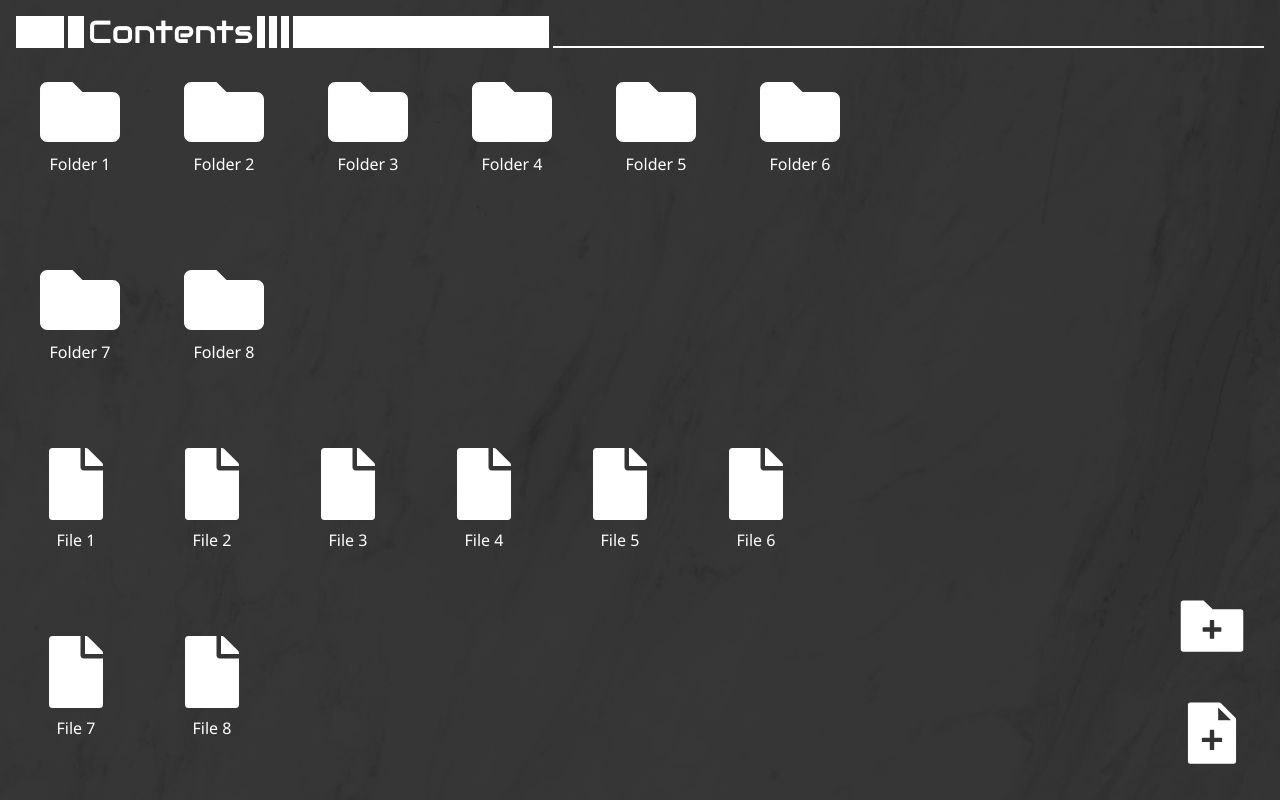
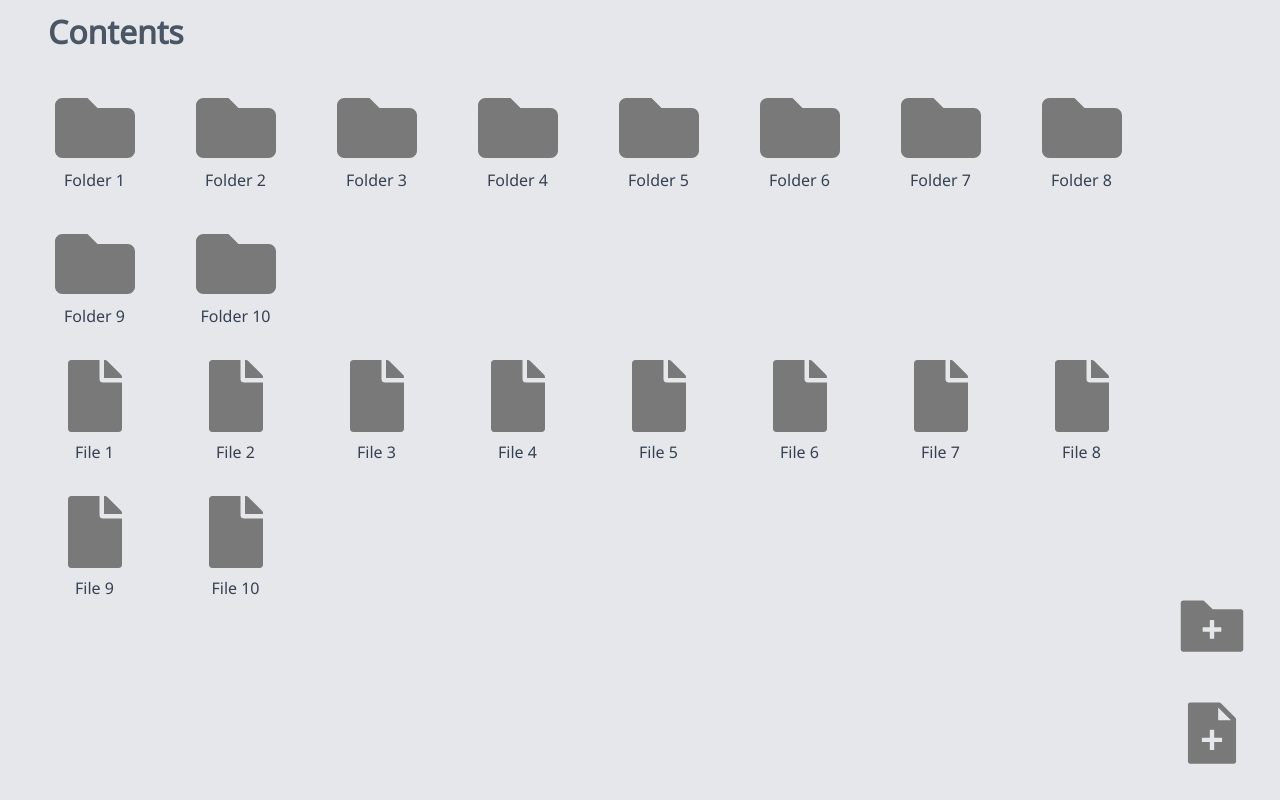
Before and after one commit to yoshiInGit/prompt_pot, a Next.js app: page / in a window 1280 px wide. Built offline with nearby package versions, Linux system fonts and the light colour scheme.

Commit message:
ホームページのデザインを変更

```diff
--- a/app/(pages)/modules/File.tsx
+++ b/app/(pages)/modules/File.tsx
@@ -44,10 +44,10 @@ const File: React.FC<FileProps> = ({
   };
 
     return (
-        <div className="relative m-4 cursor-pointer flex flex-col justify-center items-center"
+        <div className="w-1/8 relative cursor-pointer flex flex-col justify-center items-center"
              onClick={handleClick}>
-            <FaFile color="white" size={72}/>
-            <div className="text-white mt-2">{name}</div>
+            <FaFile color="#797979" size={72}/>
+            <div className="text-gray-700 mt-2">{name}</div>
         </div>
     )
 }
--- a/app/(pages)/modules/Folder.tsx
+++ b/app/(pages)/modules/Folder.tsx
@@ -44,10 +44,10 @@ const Folder: React.FC<FolderProps> = ({
   };
 
     return (
-        <div className="relative m-4 cursor-pointer flex flex-col justify-center items-center"
+        <div className="w-1/8 relative cursor-pointer flex flex-col justify-center items-center"
              onClick={handleClick}>
-            <FaFolder color="white" size={80}/>
-            <div className="text-white ">{name}</div>
+            <FaFolder color="#797979" size={80}/>
+            <div className="text-gray-700 ">{name}</div>
         </div>
     )
 }
--- a/app/(pages)/page.tsx
+++ b/app/(pages)/page.tsx
@@ -1,6 +1,5 @@
 'use client';
 
-import Image from "next/image";
 import { Audiowide } from "next/font/google";
 import Folder from "./modules/Folder";
 import File from "./modules/File";
@@ -8,17 +7,14 @@ import React from "react";
 import { AiFillFileAdd } from "react-icons/ai";
 import { AiFillFolderAdd } from "react-icons/ai";
 
-const AudiWideFont = Audiowide({
-  weight: "400"
-});
 
 export default function Home() {
 
   // TODO 仮のフォルダデータとファイルデータ
-  const [folderData, setFolderData] = React.useState([1,1,1,1,1,1,1,1,]);
-  const [fileData, setFileData] = React.useState([1,1,1,1,1,1,1,1,]);
+  const [folderData, setFolderData] = React.useState([1,2,3,4,5,6,7,8,9,10]);
+  const [fileData, setFileData] = React.useState([1,1,1,1,1,1,1,1,1,1,1]);
 
-  const COL_NUM = 6; // 1行に表示するフォルダとファイルの数
+  const COL_NUM = 8; // 1行に表示するフォルダとファイルの数
 
   // フォルダコンポーネントを一覧
   const folderEls = () =>{
@@ -26,7 +22,14 @@ export default function Home() {
 
      for(let i=0; i<folderData.length; i+=COL_NUM){
         let row = [];
-        for(let j=0; j<COL_NUM && i+j<folderData.length; j++){
+        for(let j=0; j<COL_NUM; j++){
+
+          // 左詰めになるように空の要素を挿入
+          if(i+j>=folderData.length){
+            row.push(<div className="w-1/8 h-full"/>)
+            continue
+          }
+
           row.push(
             <Folder
               key={i+j}
@@ -38,7 +41,7 @@ export default function Home() {
         }
 
         folderEl.push(
-          <div className="w-full flex justify-start items-center gap-8">
+          <div className="w-full flex justify-start items-center ">
             {row}
           </div>
         );
@@ -52,7 +55,13 @@ export default function Home() {
 
     for(let i=0; i<fileData.length; i+=COL_NUM){
       let row = [];
-      for(let j=0; j<COL_NUM && i+j<fileData.length; j++){
+      for(let j=0; j<COL_NUM; j++){
+          // 左詰めになるように空の要素を挿入
+          if(i+j>=folderData.length){
+            row.push(<div className="w-1/8 h-full"/>)
+            continue
+          }
+
         row.push(
           <File
             key={i+j}
@@ -64,7 +73,7 @@ export default function Home() {
       }
 
       fileEl.push(
-        <div className="w-full flex justify-start items-center gap-8">
+        <div className="w-full flex justify-start items-center ">
           {row}
         </div>);
     }
@@ -73,34 +82,19 @@ export default function Home() {
 
 
   return (
-    <div className="absolute top-0 left-0 bottom-0 right-0 overflow-hidden">
-      {/* 背景 */}
-      <Image
-        src="/images/marble_bg.png"
-        alt="Hero Image"
-        fill
-        objectFit="cover"
-        className="absolute top-0 left-0 bottom-0 right-0"
-      />
+    <div className="absolute bg-gray-200 top-0 left-0 bottom-0 right-0 overflow-hidden">
 
       {/* コンテンツ */}
       <div className="absolute flex flex-col top-0 left-0 bottom-0 right-0 p-4">
         {/* ヘッダー */}
-        <div className="relative w-full h-[2rem] flex gap-1 items-center">
-          <div className="w-12 h-full bg-white"/>
-          <div className="w-4 h-full bg-white"/>
-          <div className={`text-white text-[2rem] ${AudiWideFont.className}`}>Contents</div>
-          <div className="w-2 h-full bg-white"/>
-          <div className="w-2 h-full bg-white"/>
-          <div className="w-2 h-full bg-white"/>
-          <div className="w-64 h-full bg-white"/>
-          <div className="h-full grow border-b-2 border-b-white"/>
+        <div className="relative w-full h-[2rem] flex gap-1 items-center mb-8">
+          <div className={`ml-8 text-gray-600 font-bold text-[2rem]`}>Contents</div>
         </div>
 
         {/* メインコンテンツ */}
         <div className="relative w-full h-full grow flex">
           {/* ファイル＆フォルダ */}
-          <div className="relative w-11/12 h-full p-2 flex flex-wrap gap-8 justify-start items-start ">
+          <div className="relative w-11/12 h-full p-2 flex flex-col gap-8 justify-start items-start ">
 
             {folderEls()}
             {fileEls()}
@@ -109,8 +103,8 @@ export default function Home() {
 
           {/* サイドバー */}
           <div className="relative w-1/12 h-full p-4 flex flex-col-reverse gap-8 justify-start items-center">
-            <AiFillFileAdd size={70} color="white" className="cursor-pointer"/>
-            <AiFillFolderAdd size={80} color="white" className="cursor-pointer"/>
+            <AiFillFileAdd size={70} color="#797979" className="cursor-pointer"/>
+            <AiFillFolderAdd size={80} color="#797979" className="cursor-pointer"/>
           </div>
         </div>
       </div>
```
Also changed, not shown: public/images/marble_bg.png (deleted).
